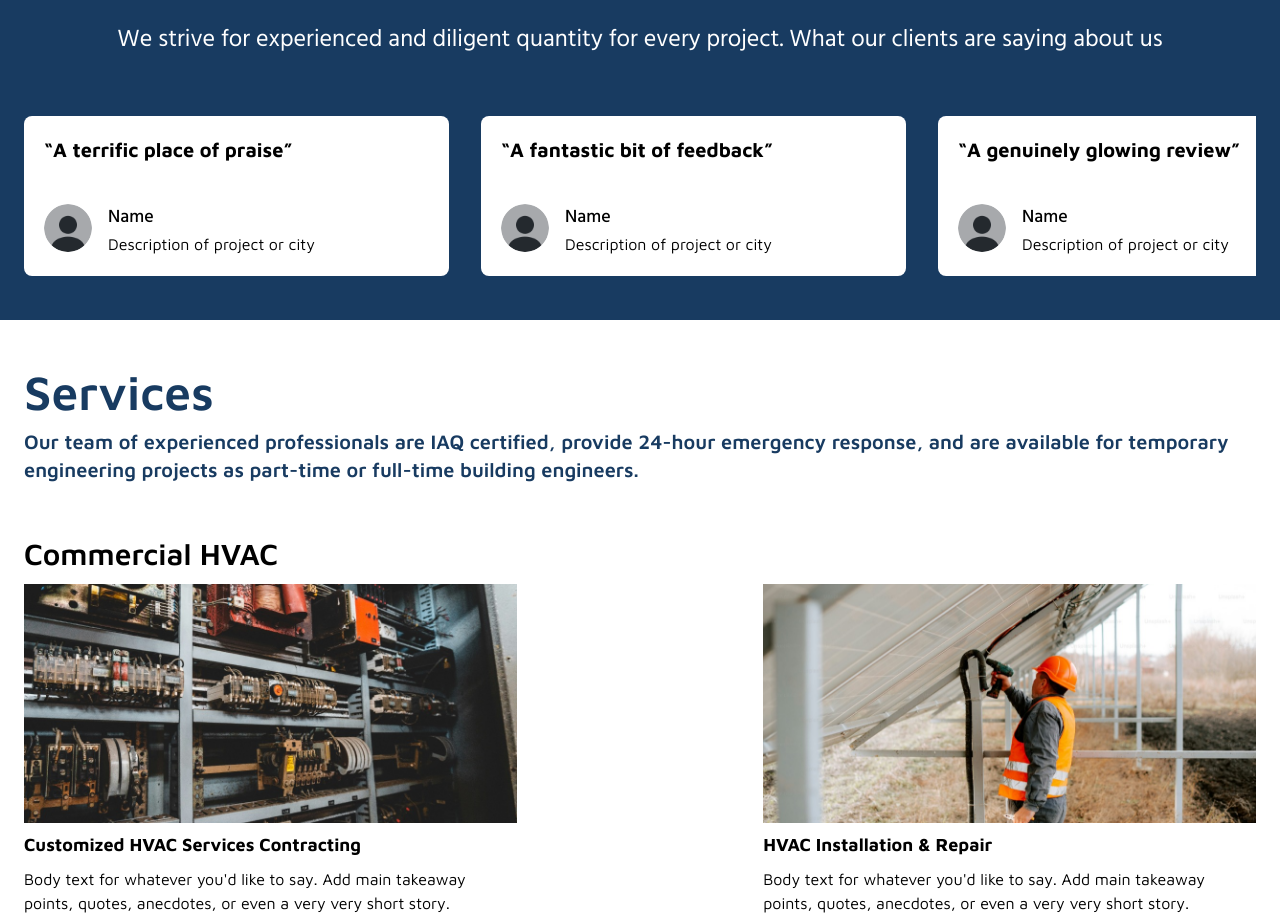
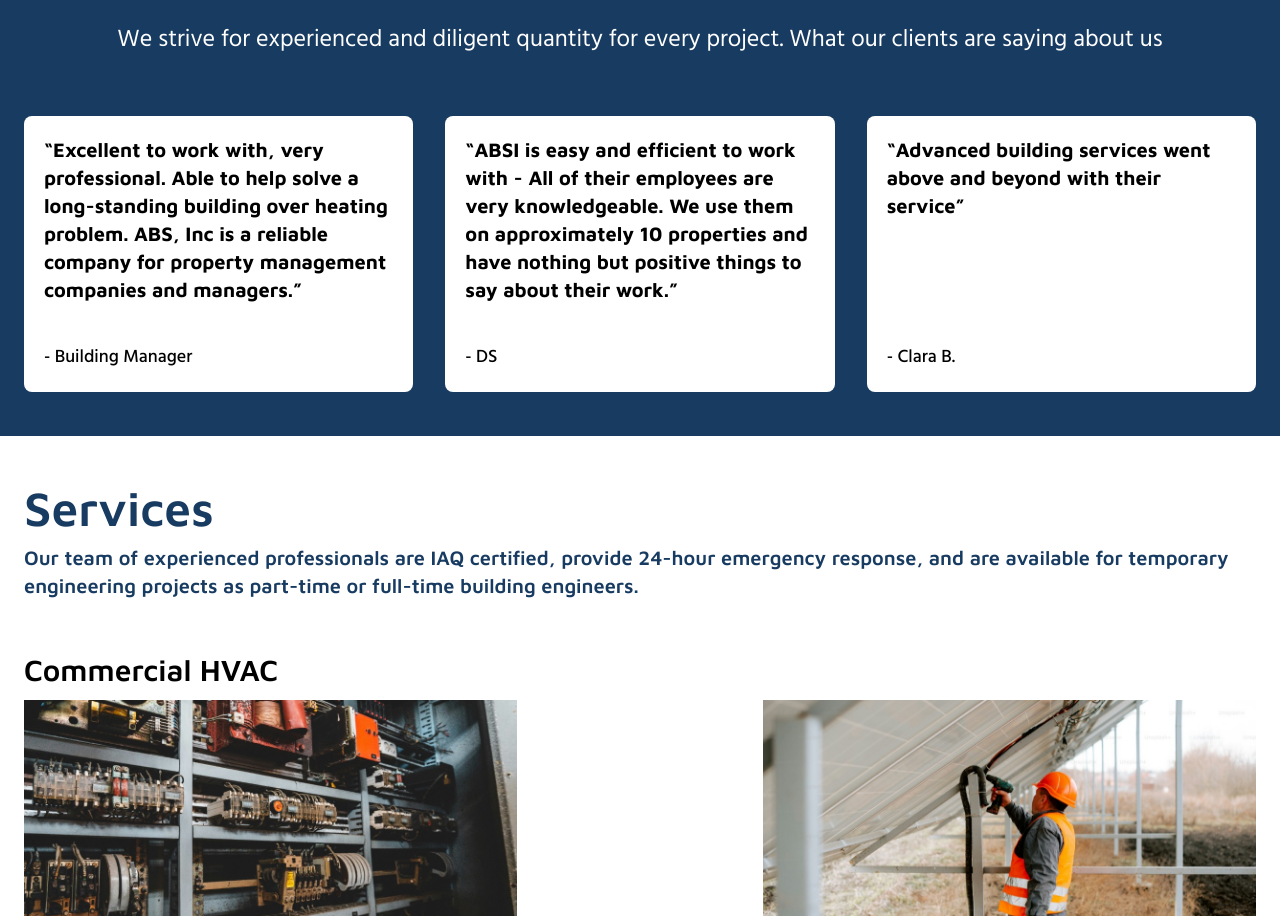
Before and after one commit to vishnu-anantatmula/absi-website, a React (Vite) app: page / in a window 1280 px wide. Shown: the part 1092-2008 px from the top of the page. Built offline with nearby package versions, Linux system fonts and the light colour scheme.

Commit message:
added reviews and edited css for reviews

```diff
--- a/package.json
+++ b/package.json
@@ -5,7 +5,7 @@
   "description": "A full stack TypeScript solo project.",
   "type": "module",
   "scripts": {
-    "dev": "vite",
+    "dev": "vite --host",
     "build": "tsc && vite build",
     "lint": "eslint . --ext ts,tsx --report-unused-disable-directives --max-warnings 0",
     "preview": "vite preview"
--- a/src/Components/CustomerExperience/CustomerCard.tsx
+++ b/src/Components/CustomerExperience/CustomerCard.tsx
@@ -1,32 +1,20 @@
 interface card {
   quote: string;
-  profileImage: string;
   name: string;
-  description: string;
 }
 
-export default function CustomerCard({
-  quote,
-  profileImage,
-  name,
-  description,
-}: card) {
+export default function CustomerCard({ quote, name }: card) {
   return (
     <>
-      <div className="bg-white p-5 rounded-lg customer-card-container">
+      <div className="bg-white p-5 flex flex-wrap  rounded-lg customer-card-container">
         <div className="pb-10">
           <q className="font-maven text-xl font-bold">{quote}</q>
         </div>
-        <div className="flex">
-          <div className="pr-4">
-            <img
-              src={profileImage}
-              className="shrink-0 h-12 w-12 rounded-full"
-            />
-          </div>
+        <div className="flex items-end">
           <div>
-            <h1 className="font-hind text-lg font-medium">{name}</h1>
-            <span className="font-maven">{description}</span>
+            <h1 className="font-hind text-lg font-medium align-text-bottom">
+              - {name}
+            </h1>
           </div>
         </div>
       </div>
--- a/src/Components/CustomerExperience/CustomerExperience.tsx
+++ b/src/Components/CustomerExperience/CustomerExperience.tsx
@@ -18,22 +18,16 @@ export default function CustomerExperience() {
           <div className="flex justify-center mt-10">
             <div className="flex flex-nowrap space-x-8 overflow-x-auto">
               <CustomerCard
-                quote="A terrific place of praise"
-                profileImage="./images/profile-icon.png"
-                name="Name"
-                description="Description of project or city"
+                quote="Excellent to work with, very professional. Able to help solve a long-standing building over heating problem. ABS, Inc is a reliable company for property management companies and managers."
+                name="Building Manager"
               />
               <CustomerCard
-                quote="A fantastic bit of feedback"
-                profileImage="./images/profile-icon.png"
-                name="Name"
-                description="Description of project or city"
+                quote="ABSI is easy and efficient to work with - All of their employees are very knowledgeable. We use them on approximately 10 properties and have nothing but positive things to say about their work."
+                name="DS"
               />
               <CustomerCard
-                quote="A genuinely glowing review"
-                profileImage="./images/profile-icon.png"
-                name="Name"
-                description="Description of project or city"
+                quote="Advanced building services went above and beyond with their service"
+                name="Clara B."
               />
             </div>
           </div>
--- a/src/Components/CustomerExperience/customerExperience.css
+++ b/src/Components/CustomerExperience/customerExperience.css
@@ -9,6 +9,6 @@
 
 @media screen and (width >=1024px) {
   .customer-card-container {
-    min-width: 425px;
+    width: 425px;
   }
 }
```
